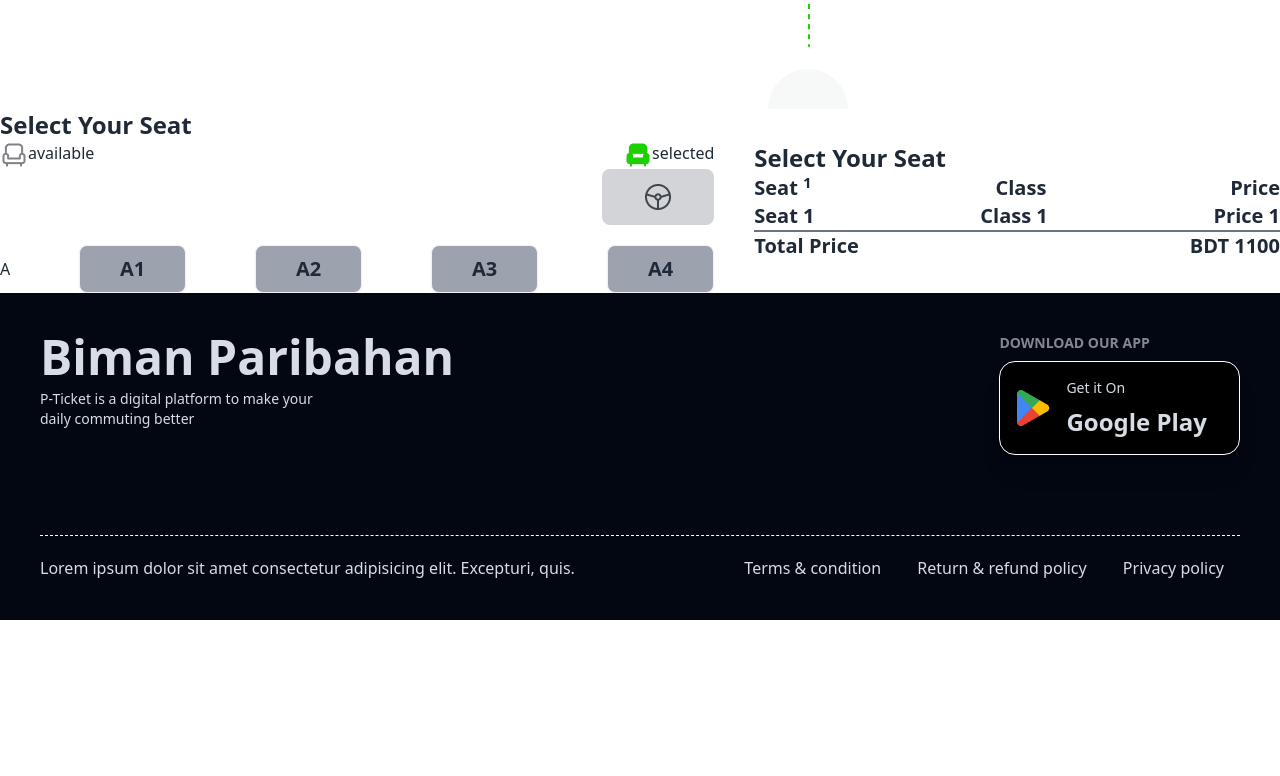
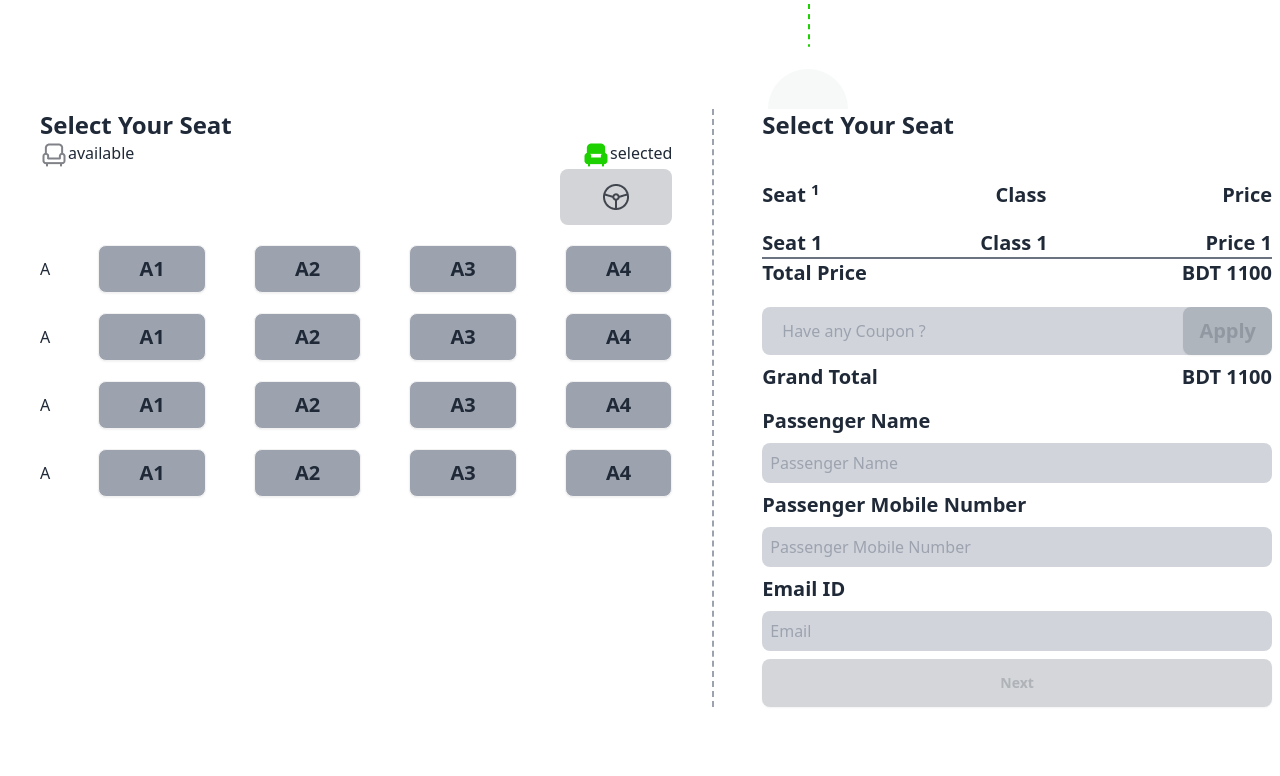
Before and after one commit to developerMohib/Smart-Ticketing-Project, a plain HTML site: page index.html in a window 1280 px wide. Shown: the part 1964-2740 px from the top of the page. Before the commit the page ends 2584 px from the top, so only its background shows below. Drawn offline with nearby package versions, Linux system fonts and the light colour scheme.

Commit message:
design done

```diff
--- a/index.html
+++ b/index.html
@@ -112,7 +112,7 @@
             <h2 class="text-4xl font-bold text-center">Best offers for you</h2>
             <!-- coupon 15 -->
             <div class="lg:grid grid-cols-2 gap-5 mt-10">
-                <div class="flex px-10 items-center bg-[#ffbf0f] rounded-xl">
+                <div class="flex lg:px-10 items-center bg-[#ffbf0f] rounded-xl">
                     <div class="flex-1">
                         <h1 class="text-4xl font-bold" >15% OFF</h1>
                         <p class="text-xl font-semibold">on your next purchase</p>
@@ -125,7 +125,7 @@
                     </div>
                 </div>
                 <!-- coupon 20 -->
-                <div class="flex items-center px-10 bg-[#f78c9c] rounded-xl">
+                <div class="flex items-center lg:px-10 bg-[#f78c9c] rounded-xl">
                     <div class="flex-1">
                         <h1 class="text-4xl font-bold" >20% OFF </h1>
                         <p class="text-xl font-semibold">on your next purchase</p>
@@ -196,10 +196,10 @@
 
       <section id="tickets">
         <div class="container">
-            <div class="grid grid-cols-7 justify-center items-center gap-10">
-                <div class="col-span-4">
+            <div class="lg:grid grid-cols-7 gap-10 ">
+                <div class="col-span-4 border-r-2 border-gray-400 border-dashed lg:px-10">
                     <h2 class="text-2xl font-bold">Select Your Seat</h2>
-                    <div class="flex justify-between">
+                    <div class="lg:flex justify-between">
                         <div class="flex">
                             <div><img src="./images/seat-gray.png" alt=""></div>
                             <div><p>available </p></div>
@@ -210,27 +210,51 @@
                         </div>
                     </div>
 
-                    <div class="flex justify-end "> <img class="bg-[#d2d4d7] px-10 py-3 rounded-lg " src="./images/wheel.png" alt=""> </div>
+                    <div class="flex justify-end "> <img class="bg-[#d2d4d7] lg:px-10 py-3 rounded-lg " src="./images/wheel.png" alt=""> </div>
 
                     <!-- Bus Seat choicing -->
-                    <div  class="flex items-center justify-between mt-5 ">
+                    <div  class="flex items-center justify-between my-5 ">
                       <p>A</p>
-                      <button class="btn px-10 font-semibold text-xl bus-seat bg-gray-400">A1</button>
-                      <button class="btn px-10 font-semibold text-xl bus-seat bg-gray-400">A2</button>
-                      <button class="btn px-10 font-semibold text-xl bus-seat bg-gray-400">A3</button>
-                      <button class="btn px-10 font-semibold text-xl bus-seat bg-gray-400">A4</button>
+                      <button class="btn lg:px-10 font-semibold text-xl bus-seat bg-gray-400">A1</button>
+                      <button class="btn lg:px-10 font-semibold text-xl bus-seat bg-gray-400">A2</button>
+                      <button class="btn lg:px-10 font-semibold text-xl bus-seat bg-gray-400">A3</button>
+                      <button class="btn lg:px-10 font-semibold text-xl bus-seat bg-gray-400">A4</button>
+                    </div>
+
+                    <div  class="flex items-center justify-between my-5 ">
+                      <p>A</p>
+                      <button class="btn lg:px-10 font-semibold text-xl bus-seat bg-gray-400">A1</button>
+                      <button class="btn lg:px-10 font-semibold text-xl bus-seat bg-gray-400">A2</button>
+                      <button class="btn lg:px-10 font-semibold text-xl bus-seat bg-gray-400">A3</button>
+                      <button class="btn lg:px-10 font-semibold text-xl bus-seat bg-gray-400">A4</button>
+                    </div>
+
+                    <div  class="flex items-center justify-between my-5 ">
+                      <p>A</p>
+                      <button class="btn lg:px-10 font-semibold text-xl bus-seat bg-gray-400">A1</button>
+                      <button class="btn lg:px-10 font-semibold text-xl bus-seat bg-gray-400">A2</button>
+                      <button class="btn lg:px-10 font-semibold text-xl bus-seat bg-gray-400">A3</button>
+                      <button class="btn lg:px-10 font-semibold text-xl bus-seat bg-gray-400">A4</button>
+                    </div>
+
+                    <div  class="flex items-center justify-between my-5 ">
+                      <p>A</p>
+                      <button class="btn lg:px-10 font-semibold text-xl bus-seat bg-gray-400">A1</button>
+                      <button class="btn lg:px-10 font-semibold text-xl bus-seat bg-gray-400">A2</button>
+                      <button class="btn lg:px-10 font-semibold text-xl bus-seat bg-gray-400">A3</button>
+                      <button class="btn lg:px-10 font-semibold text-xl bus-seat bg-gray-400">A4</button>
                     </div>
 
                 </div>
 
-                <div class="col-span-3">
+                <div class="col-span-3 px-2">
                     <h2 class="text-2xl font-bold">Select Your Seat</h2>
-                    <div class="flex justify-between">
+                    <div class="flex justify-between mt-10">
                         <p class="text-xl font-semibold">Seat <sup>1</sup> </p>
                         <p class="text-xl font-semibold">Class</p>
                         <p class="text-xl font-semibold">Price</p>
                     </div>
-                    <div class="flex justify-between">
+                    <div class="flex justify-between mt-5">
                       <p class="text-xl font-semibold">Seat 1</p>
                       <p class="text-xl font-semibold">Class 1</p>
                       <p class="text-xl font-semibold">Price 1</p>
@@ -239,6 +263,41 @@
                   <div class="flex justify-between border-t-2 border-gray-500">
                     <h2 class="font-semibold text-xl">Total Price</h2>
                     <p class="font-semibold text-xl" >BDT <span>1100</span></p>
+                  </div>
+
+                  <!-- coupon input -->
+                  <div class="relative mt-5">
+                    <input type="text" class="bg-gray-300 py-3 px-5 rounded-lg w-full" name="" placeholder="Have any Coupon ? " id="">
+                    <button class="btn bg-primaryColor absolute right-0 py-2 px-4 font-semibold text-xl border-none" disabled >Apply</button>
+                  </div>
+                  <!-- Grand Total -->
+                  <div class="flex justify-between mt-2 border-gray-500">
+                    <h2 class="font-semibold text-xl">Grand Total</h2>
+                    <p class="font-semibold text-xl" >BDT <span>1100</span></p>
+                  </div>
+                  <!-- form -->
+                  <div class="mt-4">
+                    <div>
+                      <label for="name" class=" w-full font-semibold text-xl">Passenger Name</label>
+                      <!-- Name update koris sundor hobe -->
+                      <input class="w-full my-2 p-2 bg-gray-300 rounded-lg" type="text" name="name" id="" placeholder="Passenger Name ">
+                    </div>
+
+                    <div>
+                      <label for="number" class="w-full font-semibold text-xl">Passenger Mobile Number </label>
+                      <!-- Name update koris sundor hobe -->
+                      <input class="w-full my-2 p-2 bg-gray-300 rounded-lg" type="number" name="number" id="" placeholder="Passenger Mobile Number ">
+                    </div>
+
+                    <div>
+                      <label for="email" class="w-full font-semibold text-xl">Email ID </label>
+                      <!-- Name update koris sundor hobe -->
+                      <input class="w-full my-2 p-2 bg-gray-300 rounded-lg" type="email" name="email" id="" placeholder="Email">
+                    </div>
+                    <div>
+                      <input class="btn bg-primaryColor w-full" disabled type="submit" value="Next">
+                    </div>
+
                   </div>
 
                 </div>
@@ -251,7 +310,7 @@
 
 
     <!-- footer section -->
-    <footer class="footer p-10 bg-[#030712] text-neutral-content justify-between">
+    <footer class="footer mt-20 p-10 bg-[#030712] text-neutral-content justify-between">
         <aside>
             <h1 class="font-bold text-5xl">Biman Paribahan</h1>
           <p>P-Ticket is a digital platform to make your <br>
```
